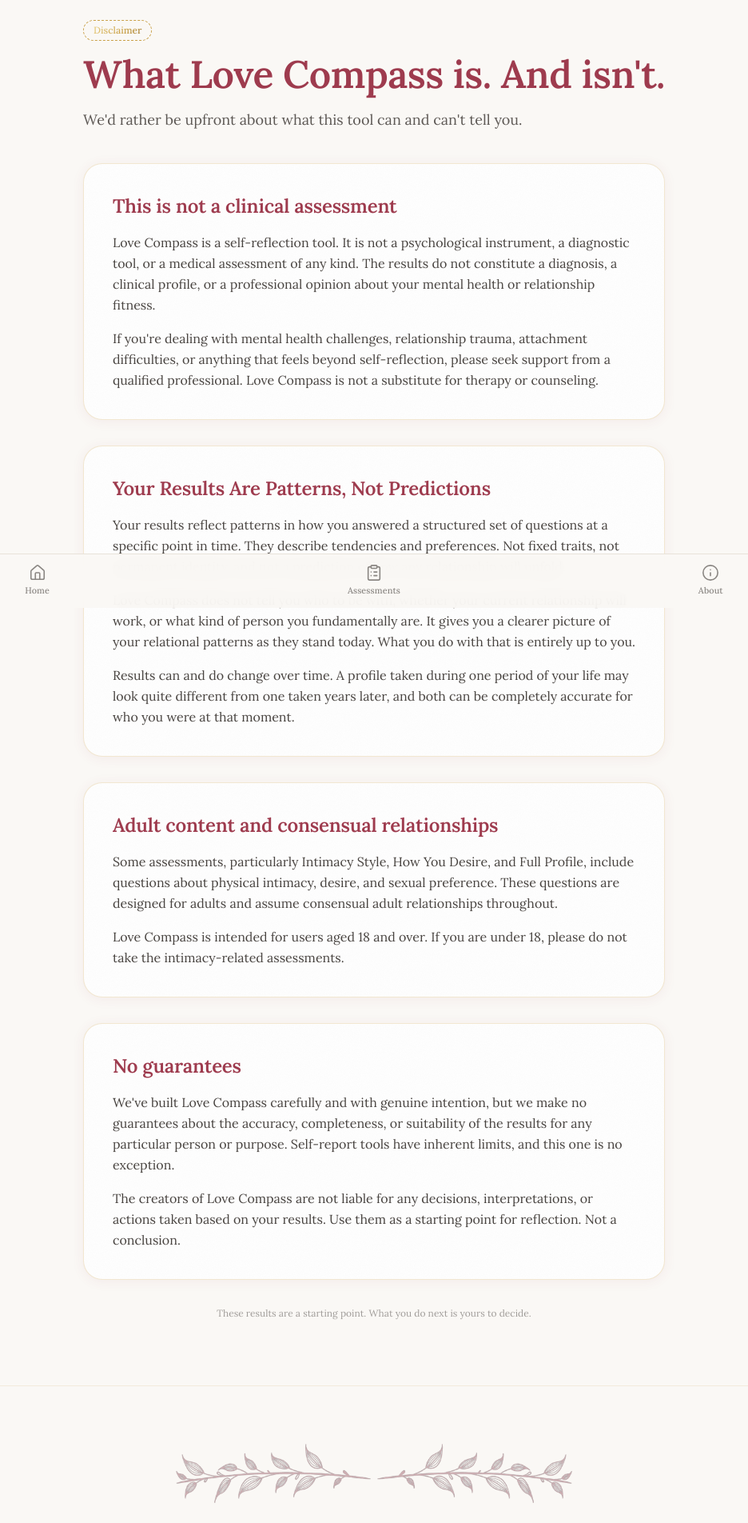
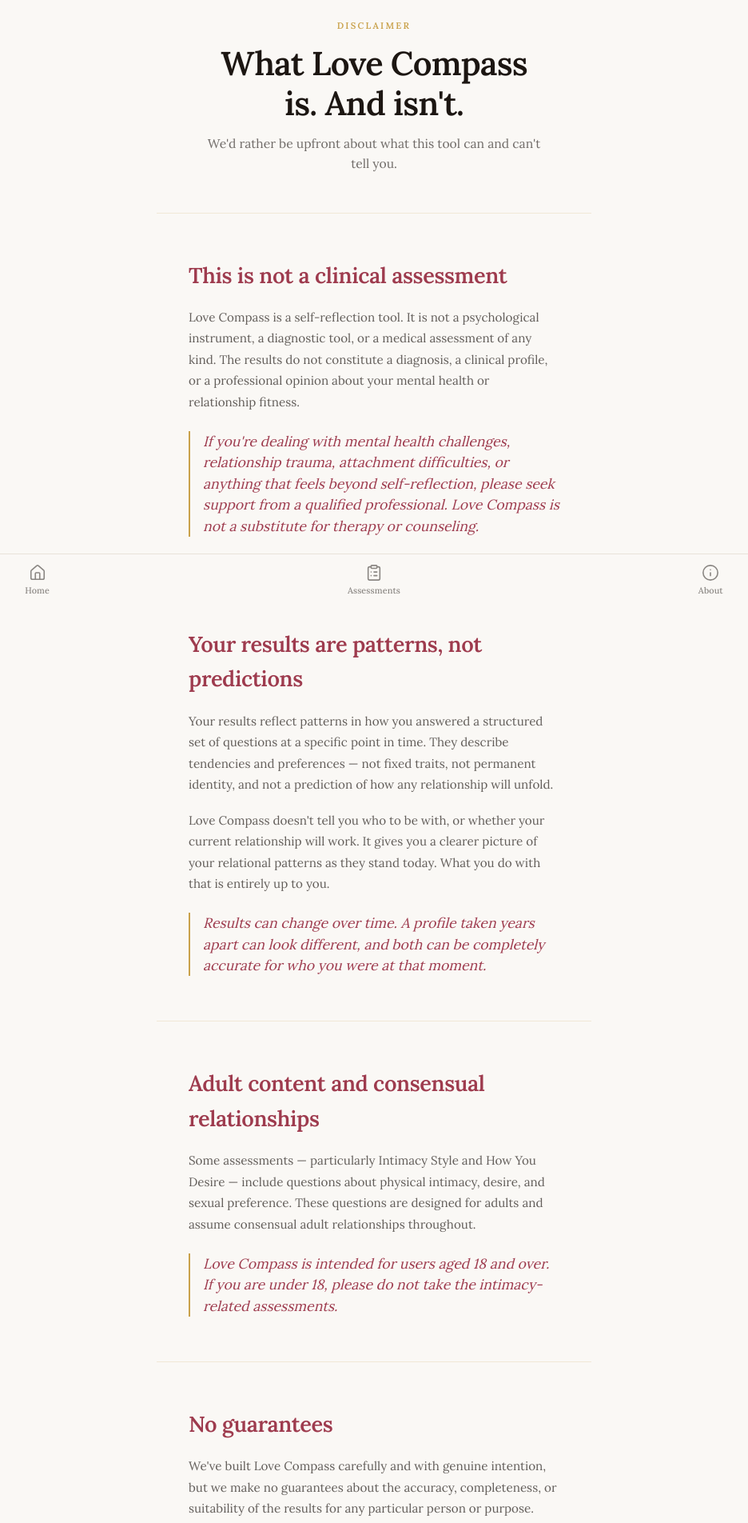
Before and after one commit to kynaruniverse/love-compass, a Next.js app: page /disclaimer in a window 1280 px wide. Shown: the part 40-1944 px from the top of the page at 80% size, without its empty margins (172-1108 px from the left). Built offline with nearby package versions, Linux system fonts and the light colour scheme.

Commit message:
update page.tsx

```diff
--- a/app/disclaimer/page.tsx
+++ b/app/disclaimer/page.tsx
@@ -1,95 +1,81 @@
-import { generateMeta } from "@/lib";
-import { ContentSection, ContentSectionHeading, PageHero } from "@/components/ui";
+"use client";
 
-export const metadata = generateMeta({
-  title: "Disclaimer"
-});
+import { Marquee } from "@/components/ui/Marquee";
+
+const DISCLAIMER_MARQUEE_ITEMS = [
+  "A starting point, not a conclusion.",
+  "Patterns, not predictions.",
+  "Not a substitute for therapy.",
+  "Built for adults. Built for consent.",
+  "Self-report has limits. We say so.",
+  "What you do next is yours to decide.",
+];
 
 export default function DisclaimerPage() {
   return (
-    <main id="main-content" className="max-w-3xl mx-auto px-5 py-16 space-y-8">
+    <main id="main-content" className="lc-about-page">
+      {/* ── Hero ── */}
+      <section className="lc-about-hero">
+        <p className="lc-about-eyebrow">DISCLAIMER</p>
+        <h1 className="lc-about-h1">What Love Compass is. And isn't.</h1>
+        <p className="lc-about-sub">
+          We'd rather be upfront about what this tool can and can't tell you.
+        </p>
+      </section>
 
-      <PageHero
-        badge="Disclaimer"
-        heading="What Love Compass is. And isn't."
-        subheading="We'd rather be upfront about what this tool can and can't tell you."
-      />
+      {/* ── Not a clinical tool ── */}
+      <section className="lc-about-block">
+        <h2 className="lc-about-h2">This is not a clinical assessment</h2>
+        <p className="lc-about-p">
+          Love Compass is a self-reflection tool. It is not a psychological instrument, a diagnostic tool, or a medical assessment of any kind. The results do not constitute a diagnosis, a clinical profile, or a professional opinion about your mental health or relationship fitness.
+        </p>
+        <p className="lc-about-p lc-about-p--emphasis">
+          If you're dealing with mental health challenges, relationship trauma, attachment difficulties, or anything that feels beyond self-reflection, please seek support from a qualified professional. Love Compass is not a substitute for therapy or counseling.
+        </p>
+      </section>
 
-      {/* Not a clinical tool */}
-      <ContentSection>
-        <ContentSectionHeading>This is not a clinical assessment</ContentSectionHeading>
-        <p>
-          Love Compass is a self-reflection tool. It is not a psychological
-          instrument, a diagnostic tool, or a medical assessment of any kind.
-          The results do not constitute a diagnosis, a clinical profile, or a
-          professional opinion about your mental health or relationship fitness.
+      {/* ── Patterns, not predictions ── */}
+      <section className="lc-about-block">
+        <h2 className="lc-about-h2">Your results are patterns, not predictions</h2>
+        <p className="lc-about-p">
+          Your results reflect patterns in how you answered a structured set of questions at a specific point in time. They describe tendencies and preferences — not fixed traits, not permanent identity, and not a prediction of how any relationship will unfold.
         </p>
-        <p>
-          If you're dealing with mental health challenges, relationship trauma,
-          attachment difficulties, or anything that feels beyond self-reflection,
-          please seek support from a qualified professional. Love Compass is not
-          a substitute for therapy or counseling.
+        <p className="lc-about-p">
+          Love Compass doesn't tell you who to be with, or whether your current relationship will work. It gives you a clearer picture of your relational patterns as they stand today. What you do with that is entirely up to you.
         </p>
+        <p className="lc-about-p lc-about-p--emphasis">
+          Results can change over time. A profile taken years apart can look different, and both can be completely accurate for who you were at that moment.
+        </p>
+      </section>
 
-      </ContentSection>
+      {/* ── Adult content ── */}
+      <section className="lc-about-block">
+        <h2 className="lc-about-h2">Adult content and consensual relationships</h2>
+        <p className="lc-about-p">
+          Some assessments — particularly Intimacy Style and How You Desire — include questions about physical intimacy, desire, and sexual preference. These questions are designed for adults and assume consensual adult relationships throughout.
+        </p>
+        <p className="lc-about-p lc-about-p--emphasis">
+          Love Compass is intended for users aged 18 and over. If you are under 18, please do not take the intimacy-related assessments.
+        </p>
+      </section>
 
-      {/* What results do and don't mean */}
-      <ContentSection>
-        <ContentSectionHeading>Your Results Are Patterns, Not Predictions
-        </ContentSectionHeading>
-        <p>
-          Your results reflect patterns in how you answered a structured set of
-          questions at a specific point in time. They describe tendencies and
-          preferences. Not fixed traits, not permanent identity, and not a
-          prediction of how any relationship will unfold.
+      {/* ── No guarantees ── */}
+      <section className="lc-about-block lc-about-block--last">
+        <h2 className="lc-about-h2">No guarantees</h2>
+        <p className="lc-about-p">
+          We've built Love Compass carefully and with genuine intention, but we make no guarantees about the accuracy, completeness, or suitability of the results for any particular person or purpose. Self-report tools have inherent limits, and this one is no exception.
         </p>
-        <p>
-          Love Compass does not tell you who to be with, whether your current
-          relationship will work, or what kind of person you fundamentally are.
-          It gives you a clearer picture of your relational patterns as they
-          stand today. What you do with that is entirely up to you.
+        <p className="lc-about-p lc-about-p--emphasis">
+          The creators of Love Compass are not liable for any decisions, interpretations, or actions taken based on your results. Use them as a starting point for reflection. Not a conclusion.
         </p>
-        <p>
-          Results can and do change over time. A profile taken during one period of your life may look quite different from one taken years later, and both can be completely accurate for who you were at that moment.
-        </p>
+      </section>
 
-      </ContentSection>
+      {/* ── Closing note ── */}
+      <section className="lc-about-disclaimer">
+        <p>These results are a starting point. What you do next is yours to decide.</p>
+      </section>
 
-      {/* Adult content */}
-      <ContentSection>
-        <ContentSectionHeading>Adult content and consensual relationships</ContentSectionHeading>
-        <p>
-          Some assessments, particularly Intimacy Style, How You Desire, and Full Profile, include questions about physical intimacy, desire, and sexual preference.
-            These questions are designed for adults and assume consensual adult relationships throughout.
-        </p>
-        <p>
-          Love Compass is intended for users aged 18 and over. If you are
-          under 18, please do not take the intimacy-related assessments.
-        </p>
-
-      </ContentSection>
-
-      {/* No guarantees */}
-      <ContentSection>
-        <ContentSectionHeading>No guarantees</ContentSectionHeading>
-        <p>
-          We've built Love Compass carefully and with genuine intention, but
-          we make no guarantees about the accuracy, completeness, or suitability
-          of the results for any particular person or purpose. Self-report tools
-          have inherent limits, and this one is no exception.
-        </p>
-        <p>
-          The creators of Love Compass are not liable for any decisions,
-          interpretations, or actions taken based on your results. Use them as
-          a starting point for reflection. Not a conclusion.
-        </p>
-      </ContentSection>
-
-      {/* Disclaimer */}
-      <p className="text-xs opacity-40 text-center leading-relaxed pb-4">
-        These results are a starting point. What you do next is yours to decide.
-      </p>
-
+      <Marquee items={DISCLAIMER_MARQUEE_ITEMS} />
     </main>
   );
 }
```
